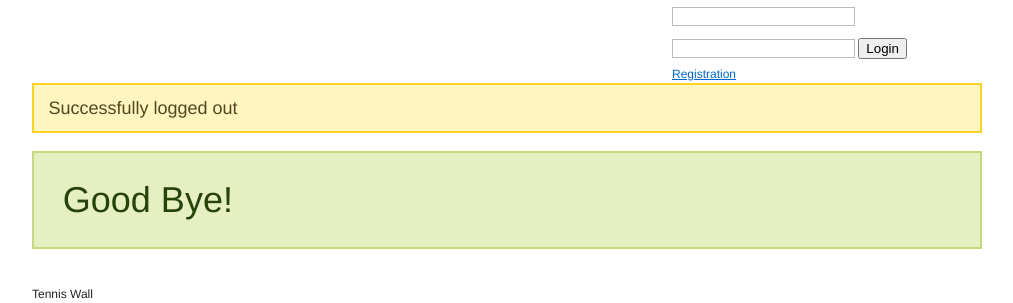
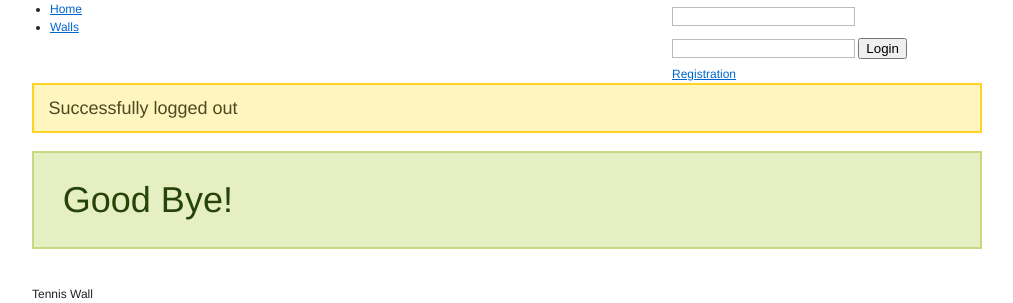
Before and after one commit to unpatioli/tenniswall, a Django app: template accounts/templates/accounts/logged_out.html in a window 1280 px wide. Shown: the top 303 px of the page, without its empty margins (133-1146 px from the left). Run offline with Django 3.2, Linux system fonts and the light colour scheme; the template is opened without the code that fills it, so the values that code supplies are empty.

Commit message:
top menu and i18n added to main template

```diff
--- a/templates/base.html
+++ b/templates/base.html
@@ -1,3 +1,5 @@
+{% load i18n %}
+
 <!DOCTYPE html>
 <html>
 <head>
@@ -18,7 +20,13 @@
 
     <div id="header_container" class="span-24 last">
       <div id="header" class="span-16">
-        {% block header %}&nbsp;{% endblock %}
+        <div id="top_menu">
+          <ul class="menu vertical">
+            <li><a href="{% url root %}">{% trans 'Home' %}</a></li>
+            <li><a href="{% url walls_index %}">{% trans 'Walls' %}</a></li>
+          </ul>
+        </div>
+        {% block header %}{% endblock %}
       </div>
       <div id="auth_panel" class="span-8 last">
         {% if user.is_authenticated %}
@@ -36,16 +44,16 @@
             </div>
           </div>
           <div class="span-2 last">
-            <a href="{% url accounts_logout %}">Logout</a>
+            <a href="{% url accounts_logout %}">{% trans 'Logout' %}</a>
           </div>
         {% else %}
           <form action="{% url accounts_login %}" method="post">
             {% csrf_token %}
             <input type="text" name="username" />
             <input type="password" name="password" />
-            <input type="submit" value="Login" />
+            <input type="submit" value="{% trans 'Login' %}" />
           </form>
-          <a href="{% url accounts_register %}">Registration</a>
+          <a href="{% url accounts_register %}">{% trans 'Registration' %}</a>
         {% endif %}
       </div>
       {% if messages %}
```
